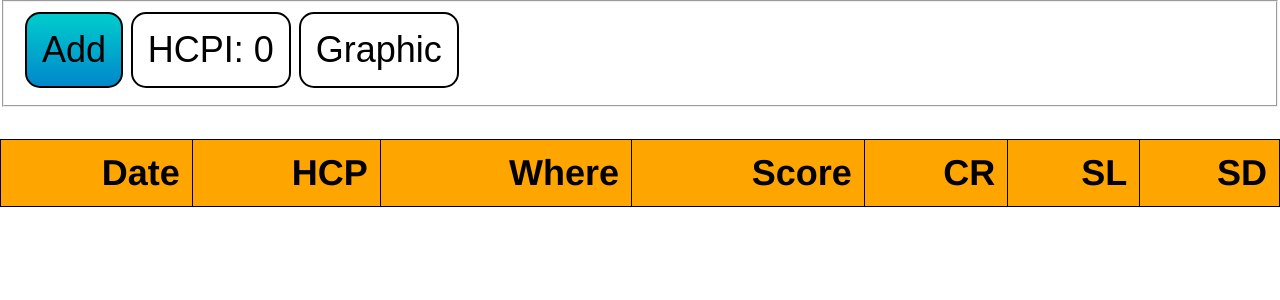
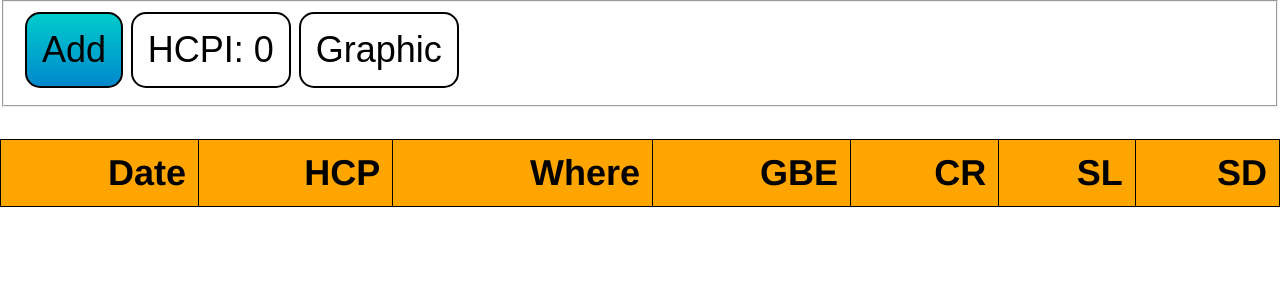
Before and after one commit to wolfmuel/hcpi, a Django app: page /hhs/ in a window 1280 px wide. Shown: the top 300 px of the page. Run offline with Django 3.2, Linux system fonts and the light colour scheme; a user stored in the database is signed in; data comes from the database, SQL or seed files in the repository; lists and menus that the app fills with data are empty.

Commit message:
changed score to GBE

```diff
--- a/hhs/templates/hhs/detail.html
+++ b/hhs/templates/hhs/detail.html
@@ -48,7 +48,7 @@
 	        </tr>
 	        <tr>
 	            <td>
-		            <label>Score:</label>
+		            <label>GBE:</label>
 		        </td>
 		        <td>
 		            {{ form.score }}
--- a/hhs/templates/hhs/index.html
+++ b/hhs/templates/hhs/index.html
@@ -40,7 +40,7 @@
 	  <th style="text-align:right;">Date</th>
 	  <th style="text-align:right;">HCP</th>
 	  <th style="text-align:right;">Where</th>
-	  <th style="text-align:right;">Score</th>
+	  <th style="text-align:right;">GBE</th>
 	  <th style="text-align:right;">CR</th>
 	  <th style="text-align:right;">SL</th>
 	  <th style="text-align:right;">SD</th>
```
